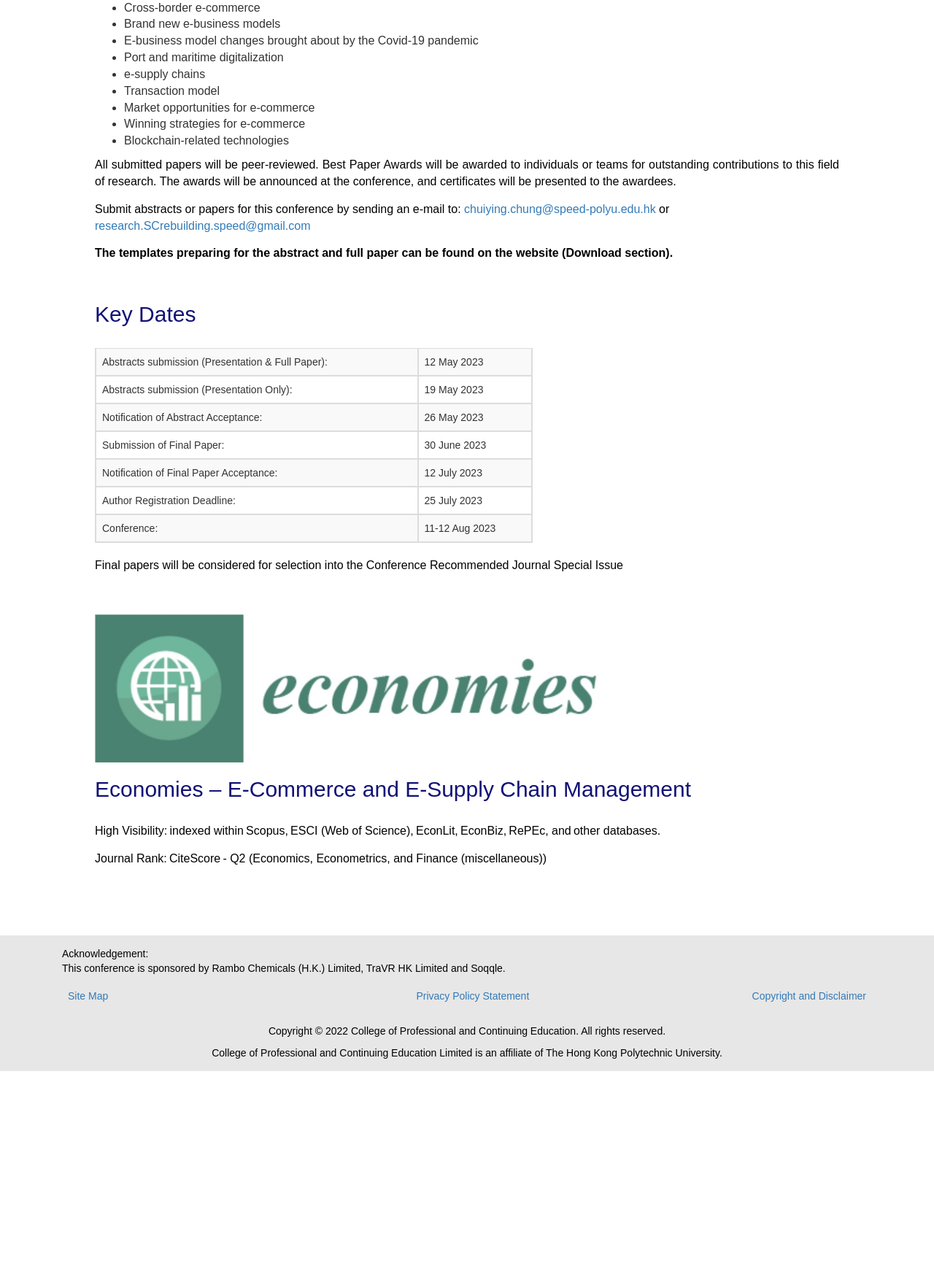
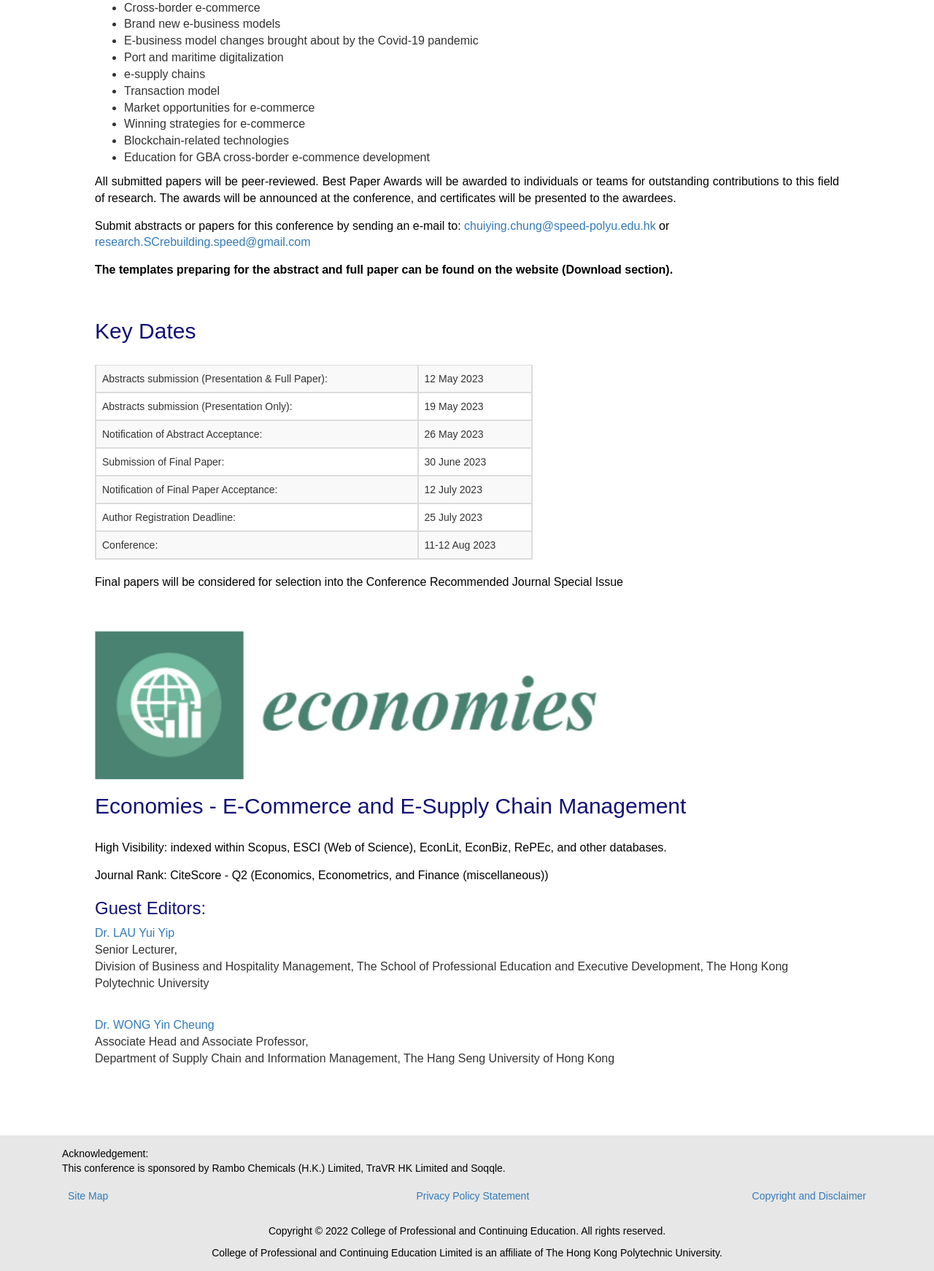
Before and after one commit to billyng1994/cprconf2023, a PHP site: page /call_for_paper.php in a window 1280 px wide. Shown: the part 1311-3053 px from the top of the page at 73% size. Before the commit the page ends 2779 px from the top, so only its background shows below. Run offline with PHP 8.4, Linux system fonts and the light colour scheme; some libraries are stand-ins or nearby versions.

Commit message:
Updated call_for_paper.php for updated information

```diff
--- a/cprconf2023/call_for_paper.php
+++ b/cprconf2023/call_for_paper.php
@@ -29,6 +29,13 @@
       <script src="https://oss.maxcdn.com/respond/1.4.2/respond.min.js"></script>
     <![endif]-->
 </head>
+
+<style>
+	#guest_editors_table td{
+		/* border: none; */
+	}
+
+</style>
 
 <body class="fontfamily">
     <?php include "components/header.php" ?>
@@ -62,6 +69,7 @@
                 <li>Market opportunities for e-commerce</li>
                 <li>Winning strategies for e-commerce</li>
                 <li>Blockchain-related technologies</li>
+                <li>Education for GBA cross-border e-commence development</li>
 			</ul>
             <p style="text-align: justify;color: #000000;">All submitted papers will be peer-reviewed. Best Paper Awards will be awarded to individuals or teams for outstanding contributions to this field of research. The awards will be announced at the conference, and certificates will be presented to the awardees.
             </p>
@@ -110,10 +118,32 @@
 			<br />
             <br />
             <img src="images/economies_Logo.jpg" style="width:70%" />
-            <h2 style="color: #111177;">Economies – E-Commerce and E-Supply Chain Management</h2>
+            <h2 style="color: #111177;">Economies - E-Commerce and E-Supply Chain Management</h2>
             <br/>
-            <p style="text-align: justify;color: #000000;">High Visibility: indexed within Scopus, ESCI (Web of Science), EconLit, EconBiz, RePEc, and other databases. </p>
-            <p style="text-align: justify;color: #000000;">Journal Rank: CiteScore - Q2 (Economics, Econometrics, and Finance (miscellaneous)) </p>
+            <p style="text-align: justify;color: #000000;">High Visibility: indexed within Scopus, ESCI (Web of Science), EconLit, EconBiz, RePEc, and other databases. </p>
+            <p style="text-align: justify;color: #000000;">Journal Rank: CiteScore - Q2 (Economics, Econometrics, and Finance (miscellaneous)) </p>
+
+			<h3 style="color: #111177;">Guest Editors: </h3>
+			<p>
+				<a
+				href="https://directory.cpce-polyu.edu.hk/staff-directory/en/cpce/cpce-acadiv-bhm-acastf/yuiyip-lau"
+				target="_blank">
+				Dr. LAU Yui Yip</a>
+				<br/>
+				<span>
+					Senior Lecturer, </br> Division of Business and Hospitality Management, The School of Professional Education and Executive Development, The Hong Kong Polytechnic University
+				</span>
+			</p>
+			<br>
+			<p>
+				<a href="https://scm.hsu.edu.hk/us/aboutus/faculty/57"
+				target="_blank">Dr. WONG Yin Cheung</a>
+				<br/>
+				<span>
+					Associate Head and Associate Professor,</br> Department of Supply Chain and Information Management, The Hang Seng University of Hong Kong
+				</span>
+			</p>
+
 		</div> <!-- /container -->
 	</div>
     <?php include "components/footer.php" ?>
```
